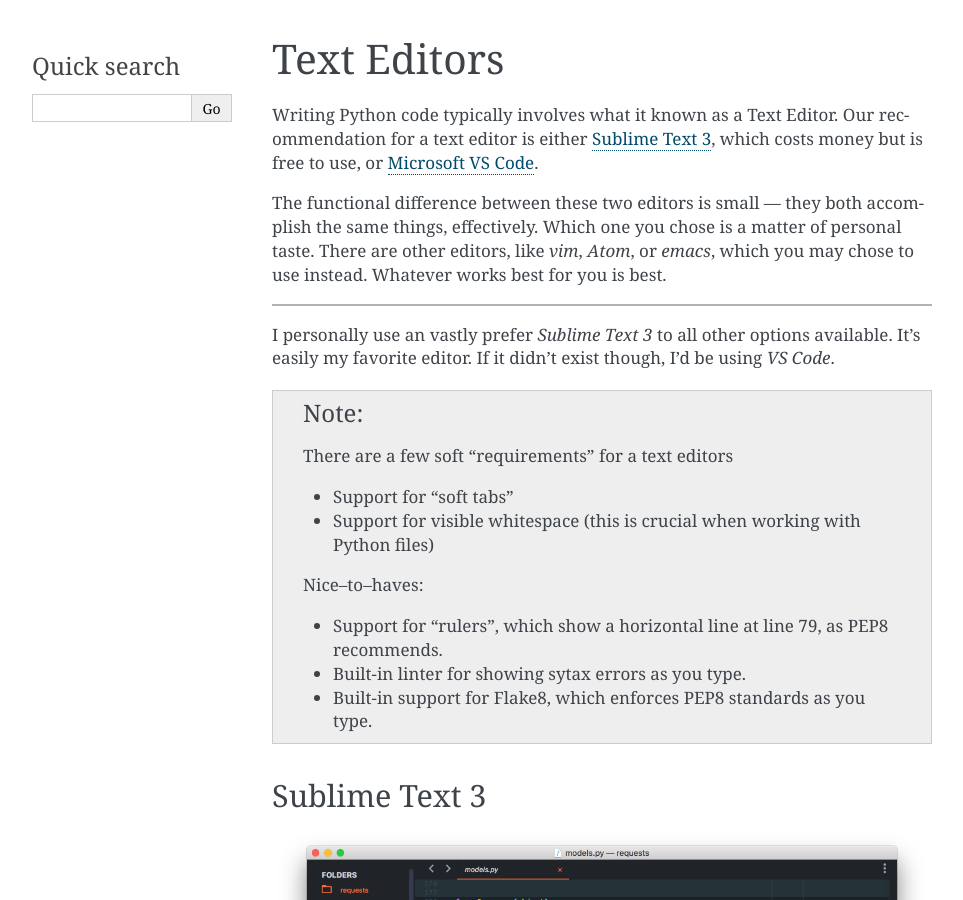
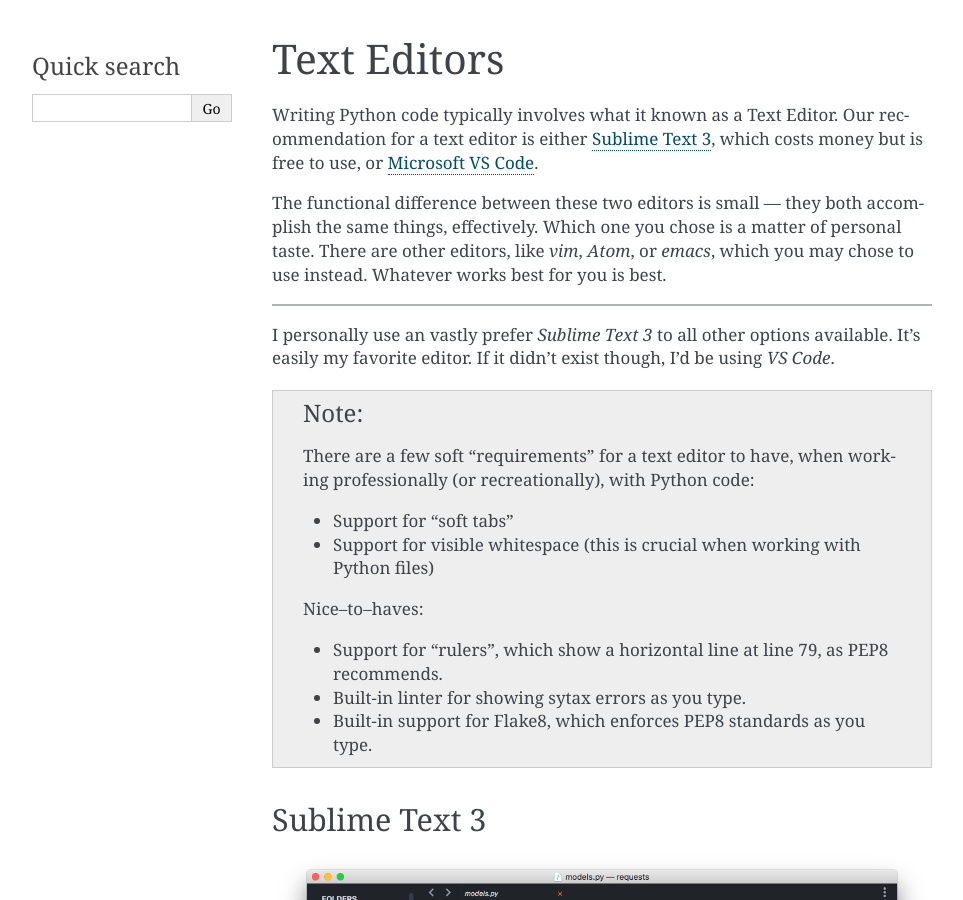
Before and after one commit to kennethreitz-archive/howtopython.org, a Sphinx documentation site: the page built from source/editor.rst, in a window 1280 px wide and 900 px high. Shown: the whole window, without its empty margins (148-1111 px from the left). Built offline with Sphinx 7.4.7, drawn with Linux system fonts in a browser that asks for light colours; pages that are not in the unit, such as notebooks, are missing from menus.

Commit message:
better note
Signed-off-by: Kenneth Reitz <me@kennethreitz.org>

```diff
--- a/source/editor.rst
+++ b/source/editor.rst
@@ -15,7 +15,7 @@
     Python Requirements for a Text Editor
     -------------------------------------
 
-    There are a few soft "requirements" for a text editors
+    There are a few soft "requirements" for a text editor to have, when working professionally (or recreationally), with Python code:
 
     - Support for "soft tabs"
     - Support for visible whitespace (this is crucial when working with Python files)
```
